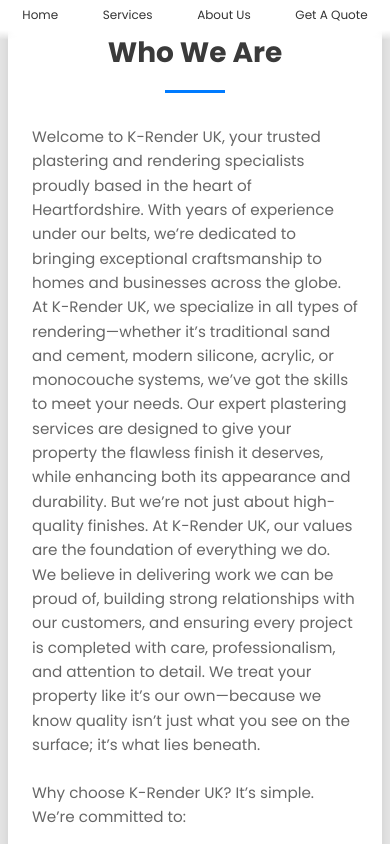
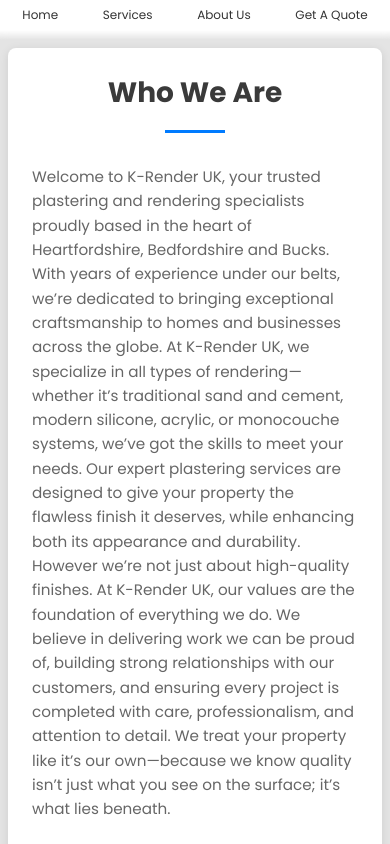
Before and after one commit to ZachRyanLudwick/KREND, a React (Vite) app: page /about in a window 390 px wide. Shown: the top 844 px of the page. Built offline with nearby package versions, Linux system fonts and the light colour scheme.

Commit message:
Visuial tweaks

```diff
--- a/index.html
+++ b/index.html
@@ -4,7 +4,7 @@
     <meta charset="UTF-8" />
     <link rel="icon" type="image/png" href="./krender.png" />
     <meta name="viewport" content="width=device-width, initial-scale=1.0" />
-    <title>K Render</title>
+    <title>KRender UK</title>
   </head>
   <body>
     <div id="root"></div>
--- a/src/pages/contact/contact.css
+++ b/src/pages/contact/contact.css
@@ -117,6 +117,7 @@
     .contact-container {
       flex-direction: column;
       gap: 2rem;
+      padding: 7rem 2rem;
     }
 
     .contact-info,
--- a/src/pages/whoweare/whoweare.css
+++ b/src/pages/whoweare/whoweare.css
@@ -71,6 +71,7 @@
     .about-container {
         padding: 2rem;
         margin: 1rem;
+        margin-top: 3rem;
     }
 
     .about-container h1 {
@@ -91,6 +92,7 @@
     .about-container {
         padding: 1.5rem;
         margin: 0.5rem;
+        margin-top: 3rem;
     }
 
     .about-container h1 {
--- a/src/pages/whoweare/whoweare.jsx
+++ b/src/pages/whoweare/whoweare.jsx
@@ -9,11 +9,11 @@
                 <div className="col-md-12">
                     <h1>Who We Are</h1>
                     <p>
-                    Welcome to K-Render UK, your trusted plastering and rendering specialists proudly based in the heart of Heartfordshire. With years of experience under our belts, we’re dedicated to bringing exceptional craftsmanship to homes and businesses across the globe.
+                    Welcome to K-Render UK, your trusted plastering and rendering specialists proudly based in the heart of Heartfordshire, Bedfordshire and Bucks. With years of experience under our belts, we’re dedicated to bringing exceptional craftsmanship to homes and businesses across the globe.
 
                     At K-Render UK, we specialize in all types of rendering—whether it’s traditional sand and cement, modern silicone, acrylic, or monocouche systems, we’ve got the skills to meet your needs. Our expert plastering services are designed to give your property the flawless finish it deserves, while enhancing both its appearance and durability.
 
-                    But we’re not just about high-quality finishes. At K-Render UK, our values are the foundation of everything we do. We believe in delivering work we can be proud of, building strong relationships with our customers, and ensuring every project is completed with care, professionalism, and attention to detail. We treat your property like it’s our own—because we know quality isn’t just what you see on the surface; it’s what lies beneath.
+                    However we’re not just about high-quality finishes. At K-Render UK, our values are the foundation of everything we do. We believe in delivering work we can be proud of, building strong relationships with our customers, and ensuring every project is completed with care, professionalism, and attention to detail. We treat your property like it’s our own—because we know quality isn’t just what you see on the surface; it’s what lies beneath.
                     </p>
                     <p>Why choose K-Render UK? It’s simple. We’re committed to:</p>
                     <ul>
```
